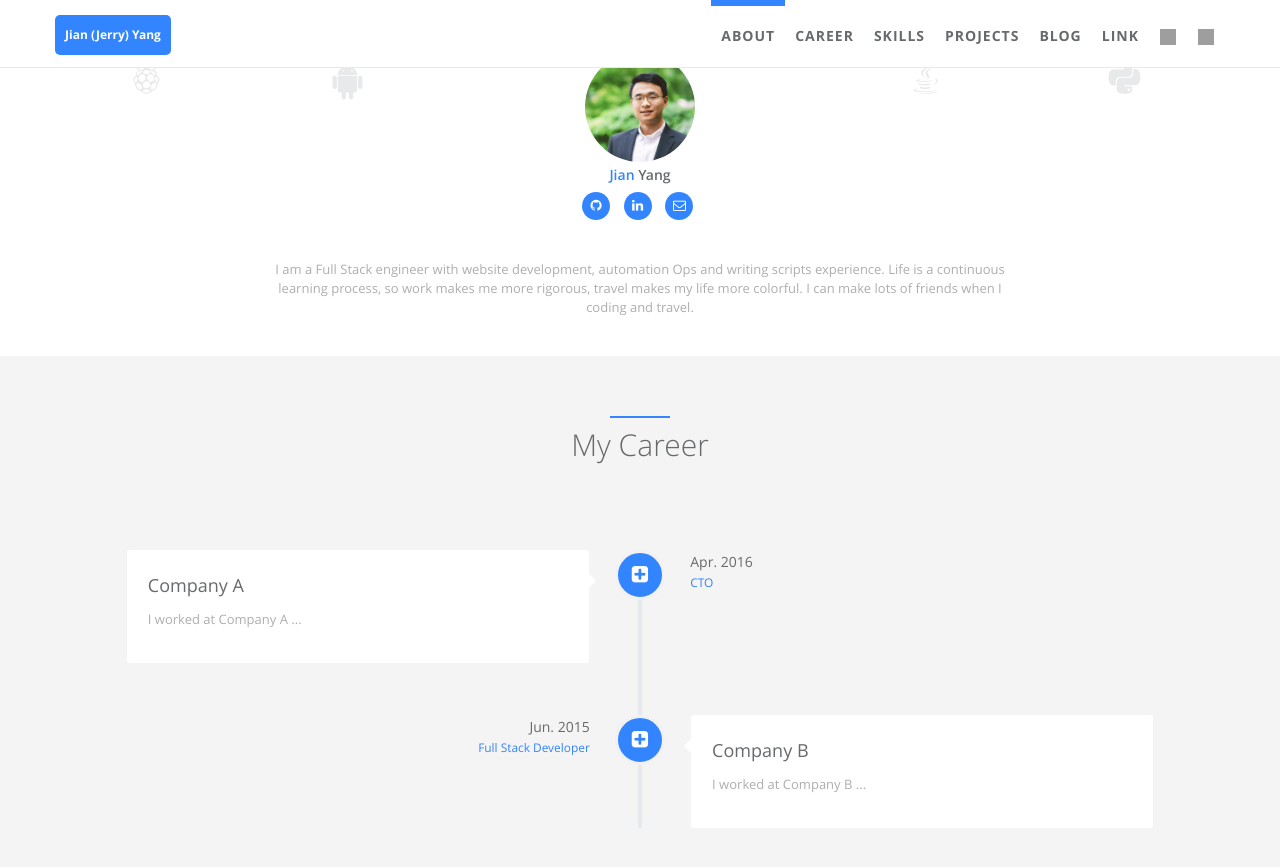
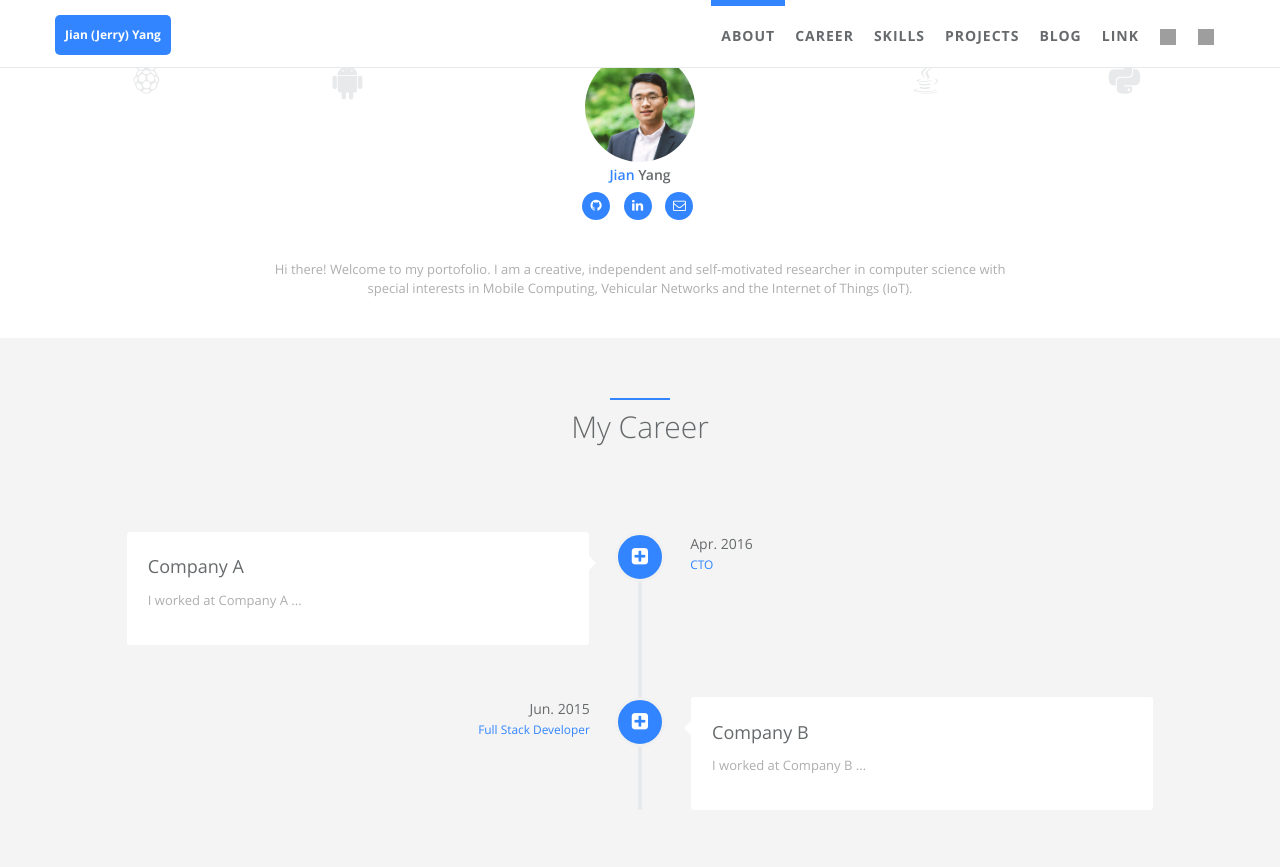
Before and after one commit to jlinear/jlinear.github.io, a Jekyll site: the page built from index.html, in a window 1280 px wide and 900 px high, scrolled down 563 px. Shown: the top 867 px of the window. Built offline with Jekyll 4.4.1, drawn with Linux system fonts in a browser that asks for light colours; grey boxes are pictures that could not be loaded.

```diff
--- a/_data/index/language.yml
+++ b/_data/index/language.yml
@@ -2,8 +2,8 @@
 # If you want to change flags, find file path at dir '/static/assets/img/flags' and replace following line(en is displayed default)
 #    then edit '/static/locals/*.json' content to your language.
 # If you don't want this feature, just clear this file content then ignore "i18n" in files careers.yml and projects.yml
+- locale: en
+  flag: /static/assets/img/flags/United-States.png
+
 - locale: zh
   flag: /static/assets/img/flags/China.png
-
-- locale: en
-  flag: /static/assets/img/flags/United-States.png
--- a/static/locales/en.json
+++ b/static/locales/en.json
@@ -13,7 +13,7 @@
   },
   "about_me":{
     "about_me": "About Me",
-    "des": "I am a Full Stack engineer with website development, automation Ops and writing scripts experience. Life is a continuous learning process, so work makes me more rigorous, travel makes my life more colorful. I can make lots of friends when I coding and travel."
+    "des": "Hi there! Welcome to my portofolio. I am a creative, independent and self-motivated researcher in computer science with special interests in Mobile Computing, Vehicular Networks and the Internet of Things (IoT). "
   },
   "skills":{
     "my_skills": "My Skills"
```
